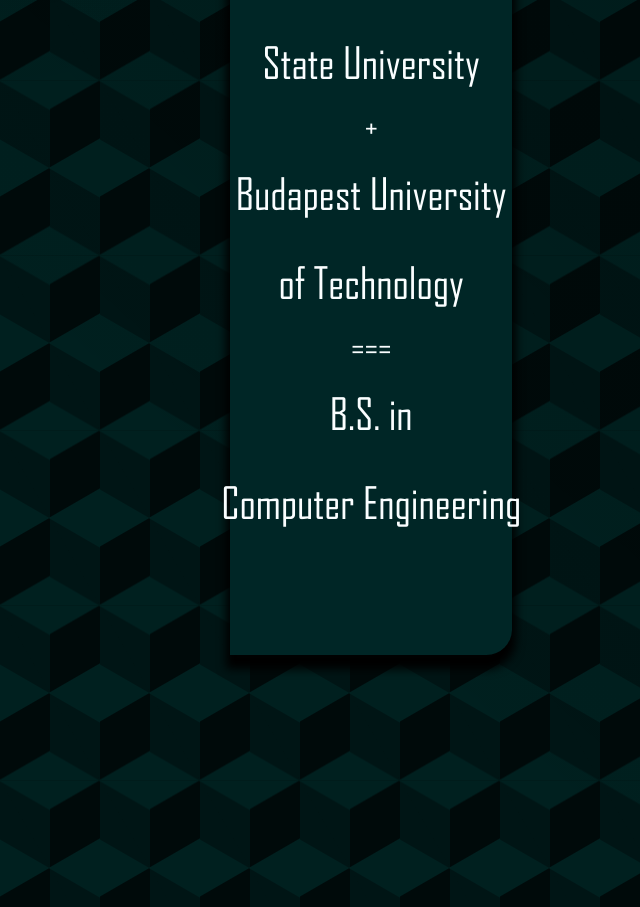
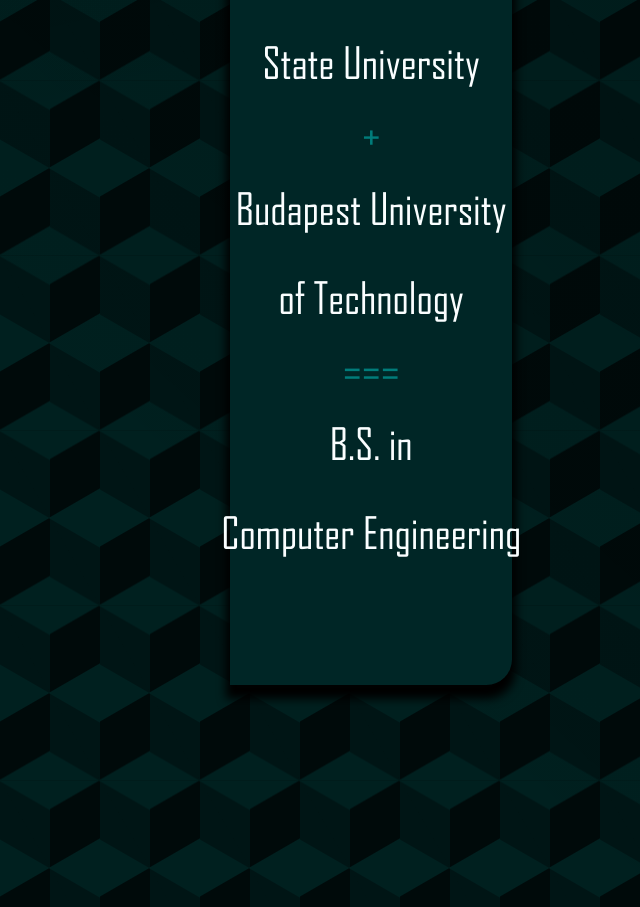
Before and after one commit to MikeVondrak/mike-vondrak, an Angular app: page / in a window 1280 px wide. Shown: the part 6482-7389 px from the top of the page, without its empty margins (0-640 px from the left). Built offline with nearby package versions, Linux system fonts and the light colour scheme.

Commit message:
style tweaks

```diff
--- a/src/app/components/page-parts/site-sidebar/site-sidebar.component.html
+++ b/src/app/components/page-parts/site-sidebar/site-sidebar.component.html
@@ -135,13 +135,13 @@
       <span>Virginia Polytechnic and</span><span>State University</span>
     </li>
     <li>
-      +
+      <span class="separator">+</span>
     </li>
     <li>
       <span>Budapest University</span><span>of Technology</span>
     </li>
     <li>
-      ===
+      <span class="separator">===</span>
     </li>
     <li>
       <span>B.S. in</span><span>Computer Engineering</span>
--- a/src/app/components/page-parts/site-sidebar/site-sidebar.component.scss
+++ b/src/app/components/page-parts/site-sidebar/site-sidebar.component.scss
@@ -117,6 +117,10 @@
         span {
           white-space: nowrap;
           @include lib.bpProp('font-size', 7vw);
+
+          &.separator {
+            color: lib.$color_aqua_2;
+          }
         }
       }
     }
```
